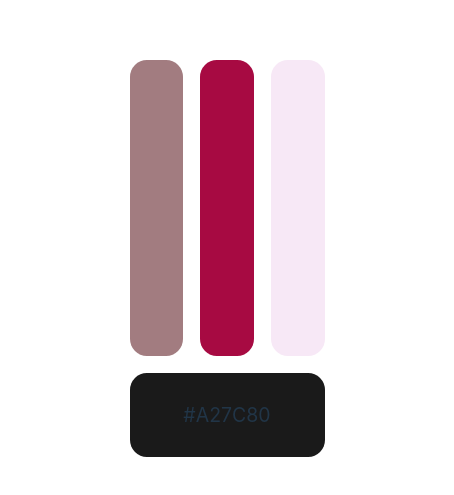
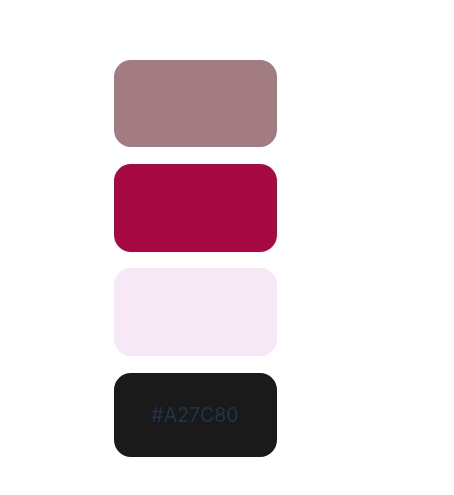
Before and after one commit to asb1512/hex-creator, a React (Vite) app: page / in a window 390 px wide. Shown: the part 155-650 px from the top of the page, 454 px wide, since content can reach past the window. Built offline with nearby package versions, Linux system fonts and the light colour scheme; the HTML template or start-up script is replaced by a standard one.

Commit message:
mobile styling

```diff
--- a/src/App.css
+++ b/src/App.css
@@ -36,3 +36,13 @@
   font-size: 5vmin;
   cursor: default;
 }
+
+@media only screen and (max-width: 750px) {
+  .color-cntr {
+    flex-flow: column nowrap;
+  }
+
+  .color {
+    width: 100%;
+  }
+}
```
